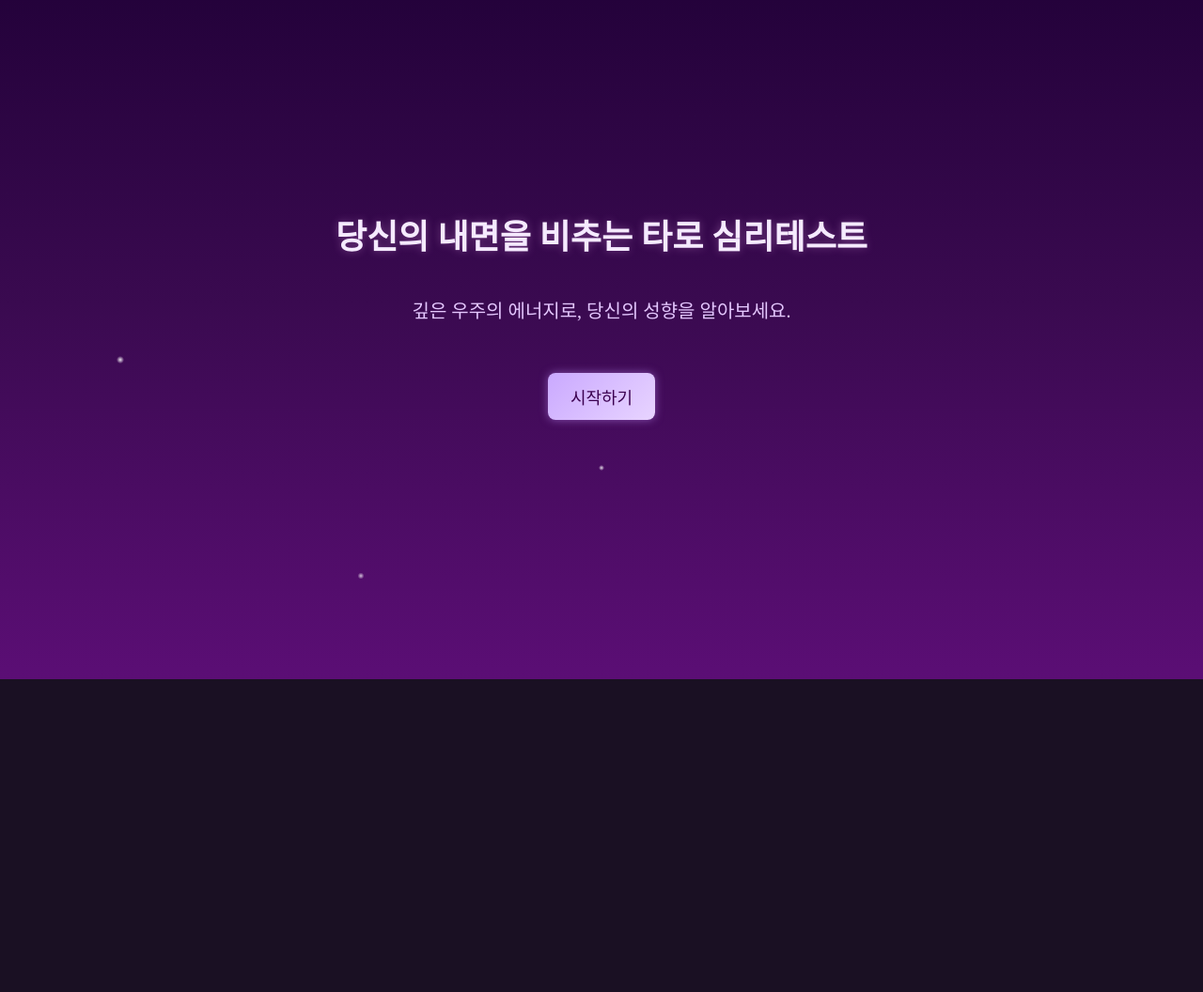
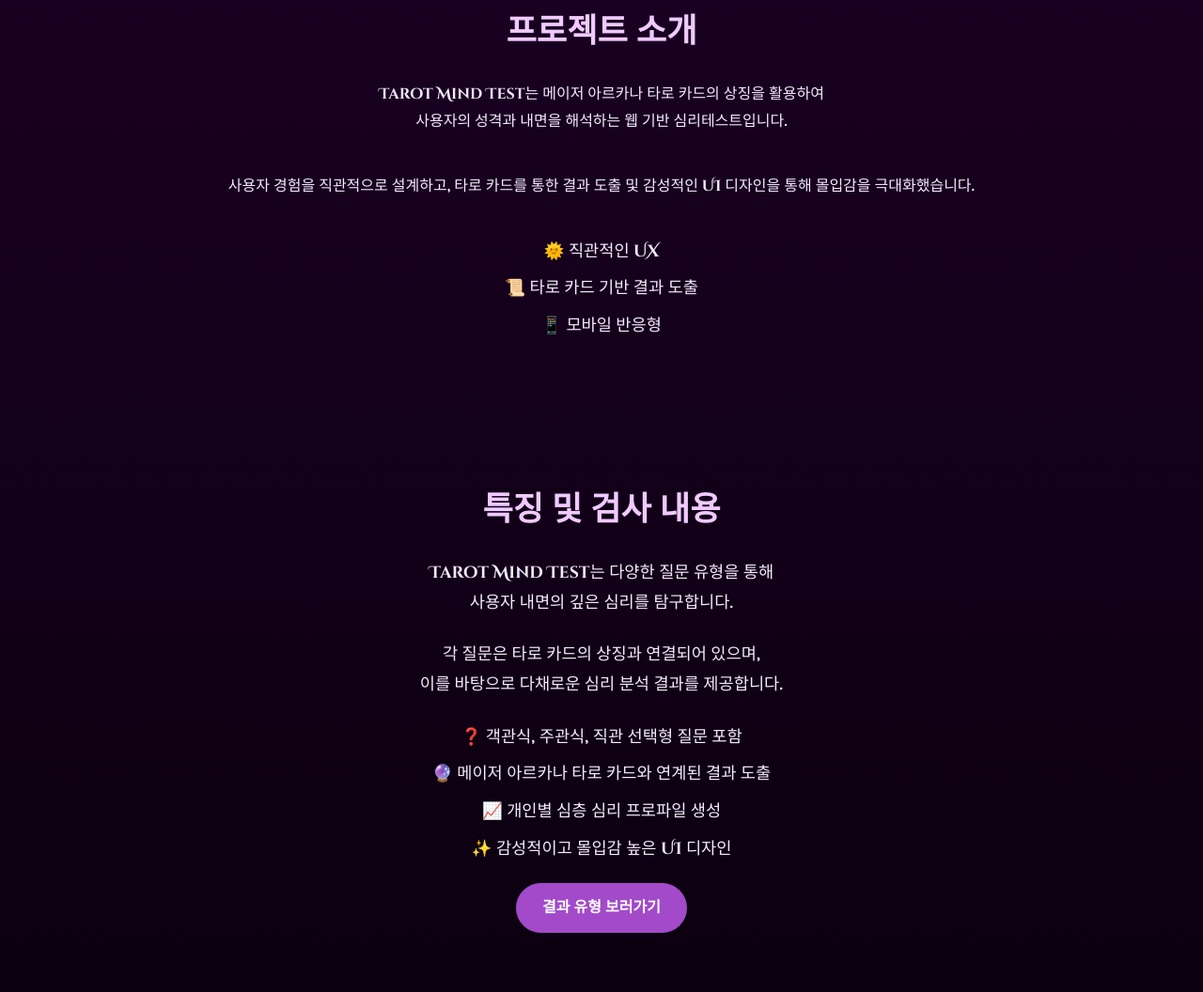
Before and after one commit to sohyeon321/web, a plain HTML site: page index.html in a window 1280 px wide. Shown: the part 77-1133 px from the top of the page at 94% size. Before the commit the page ends 800 px from the top, so only its background shows below. Drawn offline with Linux system fonts and the light colour scheme.

Commit message:
Add files via upload

```diff
--- a/index.html
+++ b/index.html
@@ -2,133 +2,216 @@
 <html lang="ko">
 <head>
   <meta charset="UTF-8" />
-  <meta name="viewport" content="width=device-width, initial-scale=1.0"/>
-  <link rel="stylesheet" href="styles.css"/>
+  <meta name="viewport" content="width=device-width, initial-scale=1.0" />
+  <title>Tarot Mind Test</title>
+  <link rel="stylesheet" href="https://fonts.googleapis.com/css2?family=Cinzel+Decorative:wght@700&display=swap" />
+  <style>
+    /* 기본 설정 */
 
-  <style>
-    body {
+    * {
       margin: 0;
-      background-color: #1a1023;
-      font-family: 'Segoe UI', sans-serif;
+      padding: 0;
+      box-sizing: border-box;
     }
 
-    .start-page {
-      flex: 1;
-      display: flex;
-      flex-direction: column;
-      justify-content: center;
-      align-items: center;
-      text-align: center;
-        width: 100vw;       /* 화면 너비 꽉 채우기 */
-  max-width: 100vw;   /* 넘치지 않게 */
-  padding: 40px 10px; /* 좌우 패딩 줄이기 */
-  box-sizing: border-box;
-  overflow-x: visible; /* 좌우 넘침 허용 */
-
-      padding: 40px 20px;
-      position: relative;
-      overflow: hidden;
+    html, body {
+      height: auto;
+      overflow-y: auto;
+      font-family: 'Cinzel Decorative', serif;
+      background: linear-gradient(to bottom, #1a0023, #000);
+      color: #f5eaff;
+      line-height: 1.8;
     }
 
-    .title {
-      font-size: 36px;
-      font-weight: bold;
-      margin-bottom: 20px;
-      color: #f5eaff;
-      text-shadow: 0 0 10px rgba(255, 180, 255, 0.3);
+    /* Section 공통 */
+    section {
+      padding: 80px 20px;
+      max-width: 900px;
+      margin: auto;
+      text-align: center;
     }
 
-    .subtitle {
-      font-size: 20px;
-      margin-bottom: 50px;
-      color: #e5c8ff;
-      line-height: 1.6;
+    h2 {
+      font-size: 2.2rem;
+      color: #f0caff;
+      margin-bottom: 20px;
     }
 
-    button {
-      padding: 12px 24px;
-      font-size: 18px;
-      border: none;
-      border-radius: 8px;
-      background: linear-gradient(135deg, #caa9ff, #e8d4ff);
-      color: #3b004f;
-      cursor: pointer;
-      box-shadow: 0 0 10px rgba(200, 150, 255, 0.5);
-      transition: transform 0.2s;
+    /* 소개 Section */
+    .about p {
+  margin-bottom: 2.5rem;
+}
+
+
+    .about ul {
+      list-style: none;
+      padding: 0;
     }
 
-    button:hover {
-      transform: scale(1.05);
+    .about li {
+      margin: 8px 0;
+      font-size: 1.1rem;
     }
 
-    .cards {
-      position: absolute;
-      top: 50%;
-      left: 50%;
-      transform: translate(-50%, -50%);
+    /* 스크린샷 Section */
+    .screenshot-container {
       display: flex;
-      gap: 20px;
-      pointer-events: none;
-      opacity: 0;
+      flex-wrap: wrap;
+      justify-content: center;
+      gap: 40px;
+      margin-top: 20px;
     }
 
-    .card {
-      width: 140px;       /* 크기 키움 */
-      height: 220px;      /* 크기 키움 */
+    .screenshot-container img {
+      width: 100%;
+      max-width: 300px;
       border-radius: 12px;
-      box-shadow: 0 0 15px rgba(255, 200, 255, 0.4);
-      transform: translateY(0);
-      opacity: 0;
-      transition: transform 0.8s ease, opacity 0.8s ease;
-
-      background-image: url('카드이미지.jpg');
-      background-size: cover;
-      background-position: center;
-      background-repeat: no-repeat;
+      box-shadow: 0 0 15px rgba(255, 255, 255, 0.2);
     }
 
-    .cards.animate .card:nth-child(1) {
-      transform: translate(-160px, -70px) rotate(-10deg);
-      opacity: 1;
+    .screenshot-container p {
+      margin-top: 8px;
+      font-size: 0.95rem;
+      color: #d5b2ff;
     }
 
-    .cards.animate .card:nth-child(2) {
-      transform: translate(0, -100px) rotate(0deg);
-      opacity: 1;
+    /* CTA 버튼 섹션 */
+    .call-to-action {
+      text-align: center;
+      padding: 60px 20px;
     }
 
-    .cards.animate .card:nth-child(3) {
-      transform: translate(160px, -70px) rotate(10deg);
-      opacity: 1;
+    .cta-button {
+      background-color: #a24ac9;
+      color: white;
+      padding: 12px 28px;
+      border-radius: 30px;
+      text-decoration: none;
+      font-weight: bold;
+      font-size: 1rem;
+      transition: background 0.3s ease;
+      display: inline-block;
     }
 
-    .cards.animate {
-      opacity: 1;
+    .cta-button:hover {
+      background-color: #d56eff;
     }
+
+    /* 푸터 */
+    footer {
+      text-align: center;
+      padding: 40px 0;
+      background-color: #110015;
+      font-size: 0.9rem;
+    }
+
+    footer a {
+      color: #ffb4ff;
+      text-decoration: none;
+    }
+  .features {
+  padding: 60px 20px;
+  max-width: 900px;
+  margin: 0 auto 80px;
+  text-align: center;
+  color: #f5eaff; /* about 섹션과 동일한 텍스트 색상 */
+}
+
+.features h2 {
+  font-size: 2.2rem;
+  color: #f0caff; /* about 섹션 제목 색상과 동일 */
+  margin-bottom: 20px;
+}
+
+.features p {
+  margin-bottom: 1.5rem;
+  font-size: 1.1rem;
+}
+
+.features ul {
+  list-style: none;
+  padding: 0;
+}
+
+.features li {
+  margin: 8px 0;
+  font-size: 1.1rem;
+}
+.features-cta {
+  margin-top: 20px; /* 리스트와 버튼 사이 간격 */
+}
+
+
   </style>
 </head>
 <body>
-  <main class="start-page">
-    <h1 class="title">당신의 내면을 비추는 타로 심리테스트</h1>
-    <p class="subtitle">깊은 우주의 에너지로, 당신의 성향을 알아보세요.</p>
-    <button id="startButton">시작하기</button>
 
-    <div class="cards" id="cardContainer">
-      <div class="card"></div>
-      <div class="card"></div>
-      <div class="card"></div>
-    </div>
+  <main>
+    <section class="about">
+      <h2>프로젝트 소개</h2>
+      <p>
+        Tarot Mind Test는 메이저 아르카나 타로 카드의 상징을 활용하여<br>사용자의 성격과 내면을 해석하는 웹 기반 심리테스트입니다.
+      </p>
+      <p>
+        사용자 경험을 직관적으로 설계하고, 타로 카드를 통한 결과 도출 및 감성적인 UI 디자인을 통해 몰입감을 극대화했습니다.
+      </p>
+      <ul>
+        <li>🌞 직관적인 UX</li>
+        <li>📜 타로 카드 기반 결과 도출</li>
+        <li>📱 모바일 반응형</li>
+      </ul>
+    </section>
+
+
+<section class="features">
+  <h2>특징 및 검사 내용</h2>
+  <p>
+    Tarot Mind Test는 다양한 질문 유형을 통해<br>
+    사용자 내면의 깊은 심리를 탐구합니다.
+  </p>
+  <p>
+    각 질문은 타로 카드의 상징과 연결되어 있으며,<br>
+    이를 바탕으로 다채로운 심리 분석 결과를 제공합니다.
+  </p>
+  <ul>
+    <li>❓ 객관식, 주관식, 직관 선택형 질문 포함</li>
+    <li>🔮 메이저 아르카나 타로 카드와 연계된 결과 도출</li>
+    <li>📈 개인별 심층 심리 프로파일 생성</li>
+    <li>✨ 감성적이고 몰입감 높은 UI 디자인</li>
+  </ul>
+
+  <!-- 버튼을 features 안으로 넣음 -->
+  <div class="features-cta">
+    <a href="res.html" class="cta-button">결과 유형 보러가기</a>
+  </div>
+</section>
+
+
+
+    <section class="screenshots">
+      <h2>미리보기</h2>
+      <div class="screenshot-container">
+        <div>
+          <img src="시작페이지.png" alt="테스트 시작 화면" />
+          <p>테스트 시작 화면</p>
+        </div>
+        <div>
+          <img src="결과페이지.png" alt="타로 결과 화면" />
+          <p>타로 결과 화면</p>
+        </div>
+      </div>
+    </section>
+
+
+    <!-- ✅ 하단으로 옮긴 CTA 버튼 -->
+    <section class="call-to-action">
+      <a href="start.html" class="cta-button">테스트 하러 가기</a>
+    </section>
   </main>
 
-  <script>
-    document.getElementById('startButton').addEventListener('click', () => {
-      const cards = document.getElementById('cardContainer');
-      cards.classList.add('animate');
+  <footer>
+    <p>© 2025 Tarot Mind Test | <a href="mailto:your@email.com">Contact</a></p>
+  </footer>
 
-      setTimeout(() => {
-        window.location.href = '1.html';
-      }, 1500); // 애니메이션 후 이동
-    });
-  </script>
 </body>
 </html>
```
